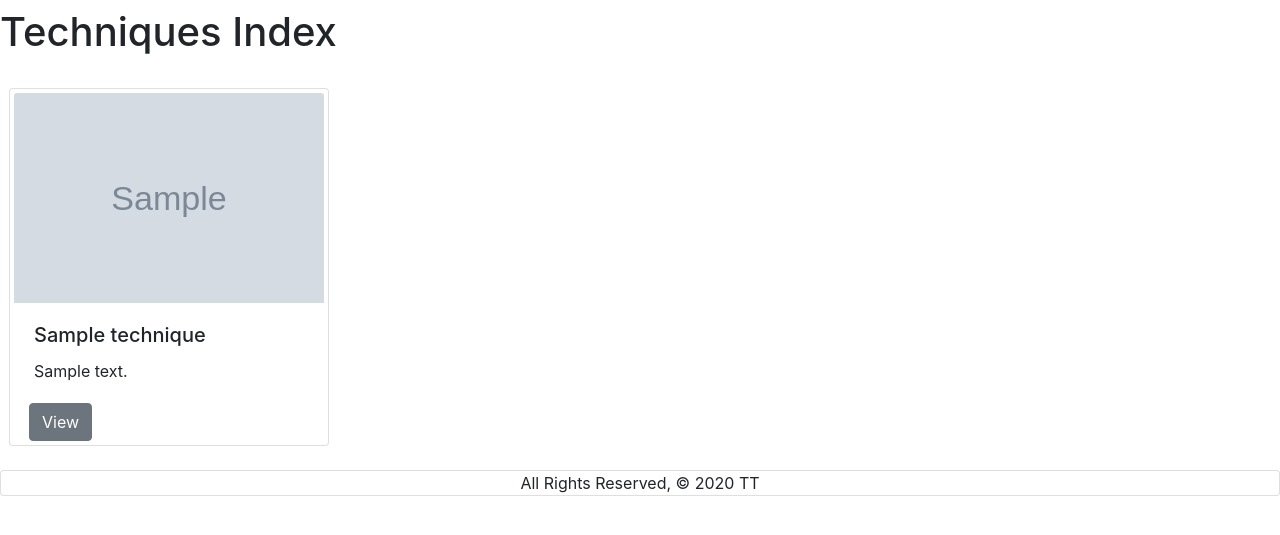
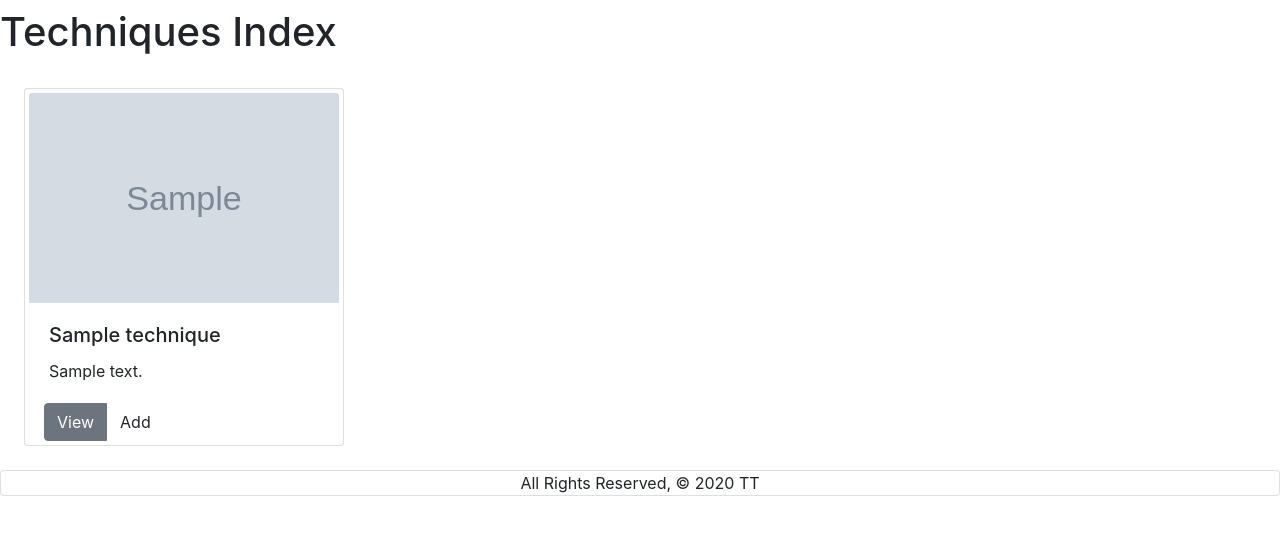
Before and after one commit to longevitytina/massage.ify, a Django app: page /techniques/ in a window 1280 px wide. Shown: the part 56-591 px from the top of the page. Run offline with Django 3.2, Linux system fonts and the light colour scheme; a user stored in the database is signed in; tables that the repository leaves empty hold one stand-in row (values such as "Sample post"); grey boxes marked "Sample" are stand-in pictures; parts of the project's set-up code (start-up, migrations or seed data) failed here and were passed over; some libraries are stand-ins or nearby versions.

Commit message:
Adds add favorite button

```diff
--- a/main_app/templates/techniques/technique_index.html
+++ b/main_app/templates/techniques/technique_index.html
@@ -1,7 +1,9 @@
 {% extends 'base.html' %} {% block content %}
 <h1 class="mt-2">Techniques Index</h1>
 <div class="row p-4">
+  <div class="col-sm-6">
     {% for technique in techniques %}
+
     <div class="card p-1" style="width: 20rem;">
       <img
         src="{{ technique.image_url}}"
@@ -15,13 +17,24 @@
         <p class="card-text">{{ technique.description }}</p>
       </div>
       <div class="card-text col-1">
+        <div class="btn-group">
           <a
             href="{% url 'technique_detail' technique.id %}"
             class="btn btn-secondary"
             >View</a
           >
+          <form
+            action="{% url 'assoc_technique' profile.id technique.id %}"
+            method="post"
+          >
+            {% csrf_token %}
+            <button type="submit" class="btn">Add</button>
+          </form>
         </div>
       </div>
+    </div>
+
     {% endfor %}
   </div>
+</div>
 {% endblock %}
```
Lines whose indentation alone changed are shown as unchanged.
